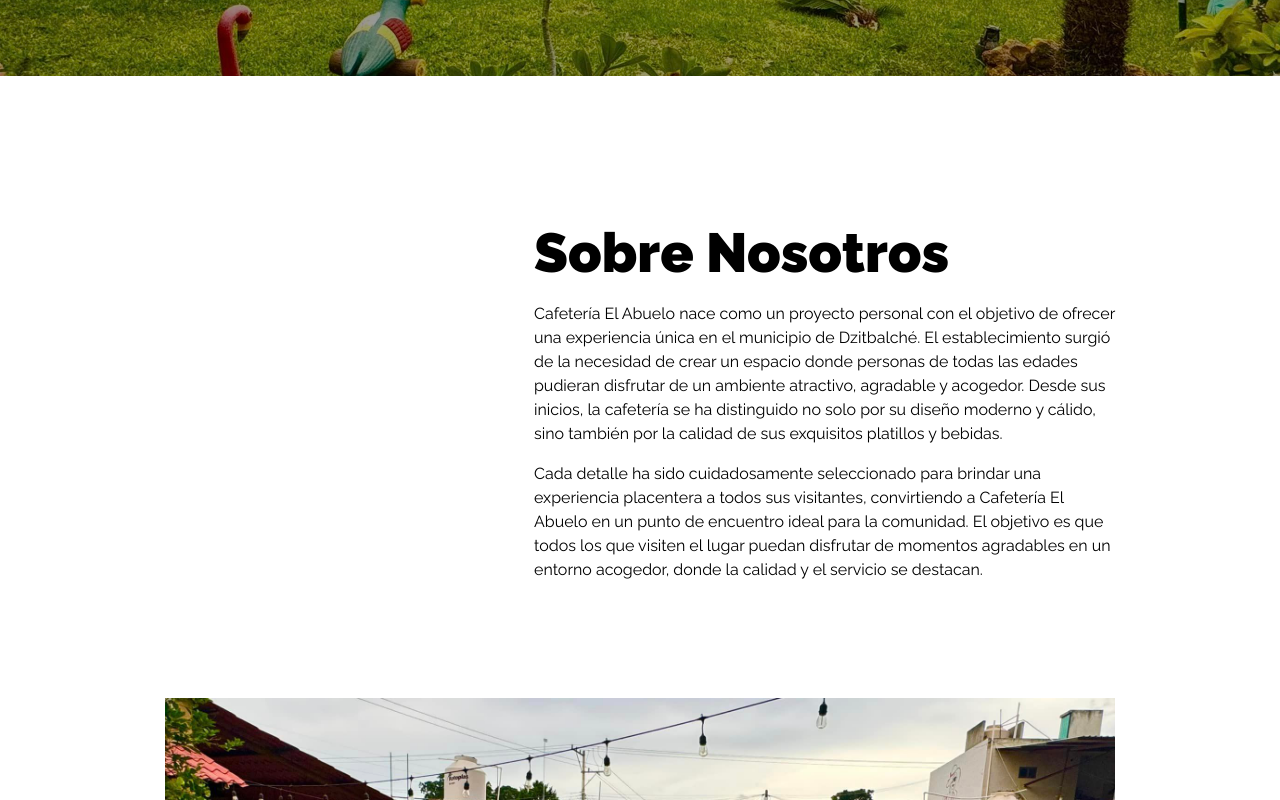
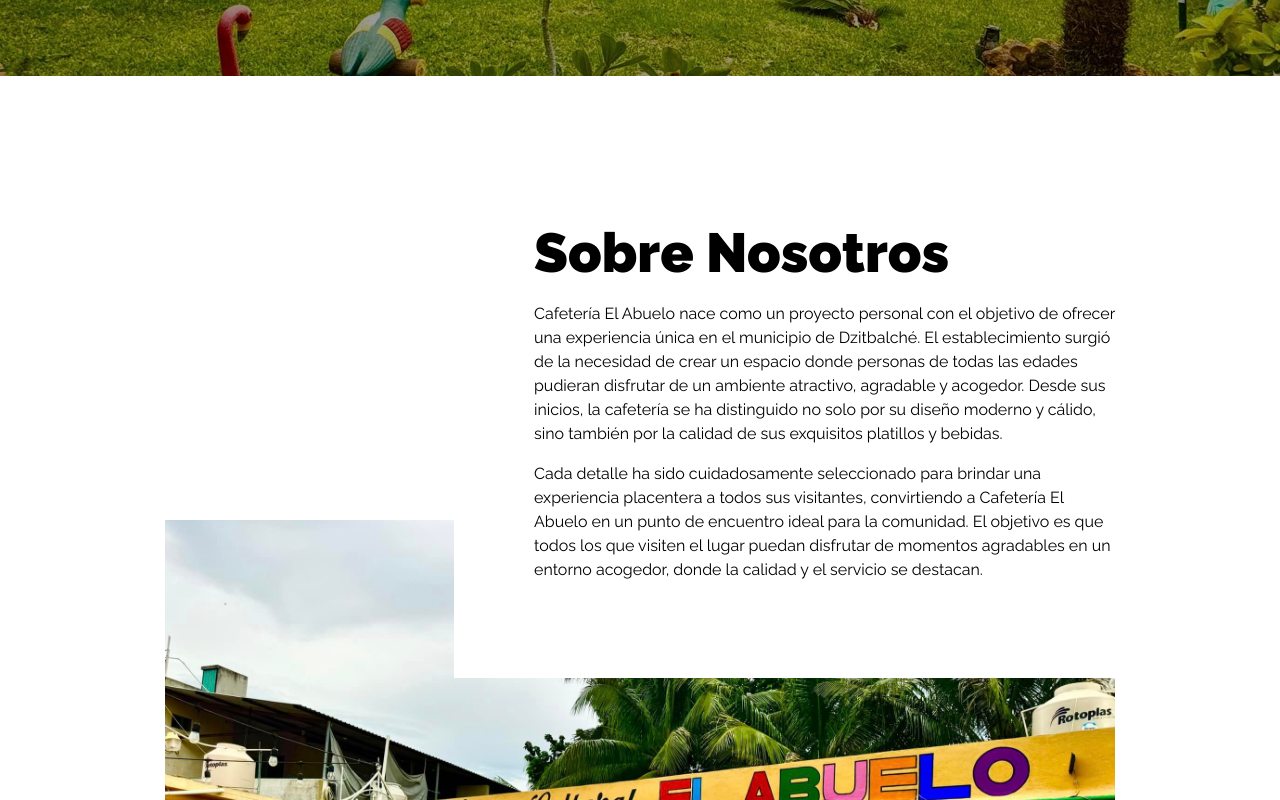
Before and after one commit to OscarNohGarma/Equipo-1-Bon-Apettit, an Angular app in the folder el-abuelo-angular/: page / in a window 1280 px wide. Shown: the part 360-1160 px from the top of the page. Built offline with nearby package versions, Linux system fonts and the light colour scheme.

Commit message:
Change nosotros image

```diff
--- a/el-abuelo-angular/src/app/components/inicio/inicio.component.scss
+++ b/el-abuelo-angular/src/app/components/inicio/inicio.component.scss
@@ -3,7 +3,7 @@
   display: grid;
   color: black;
   grid-template-rows: repeat(2, 1fr);
-  background-image: url(../../../assets/menu.jpg);
+  background-image: url(../../../assets/457402195_1033340645149779_1729530164898725567_n.jpg);
   background-repeat: no-repeat;
   background-position: bottom center;
   background-size: 800px;
```
Also changed, not shown: el-abuelo-angular/src/assets/457402195_1033340645149779_1729530164898725567_n.jpg (added).
